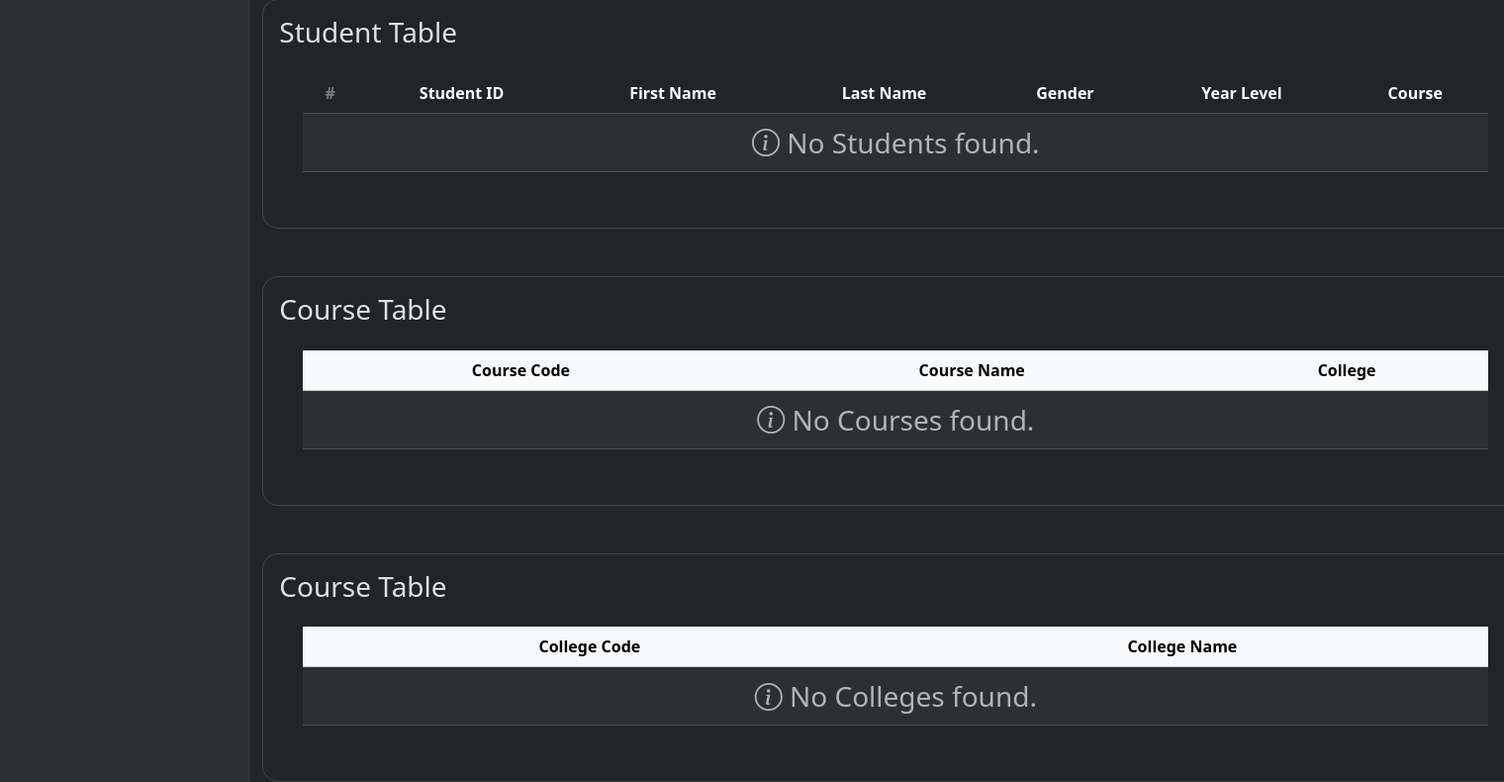
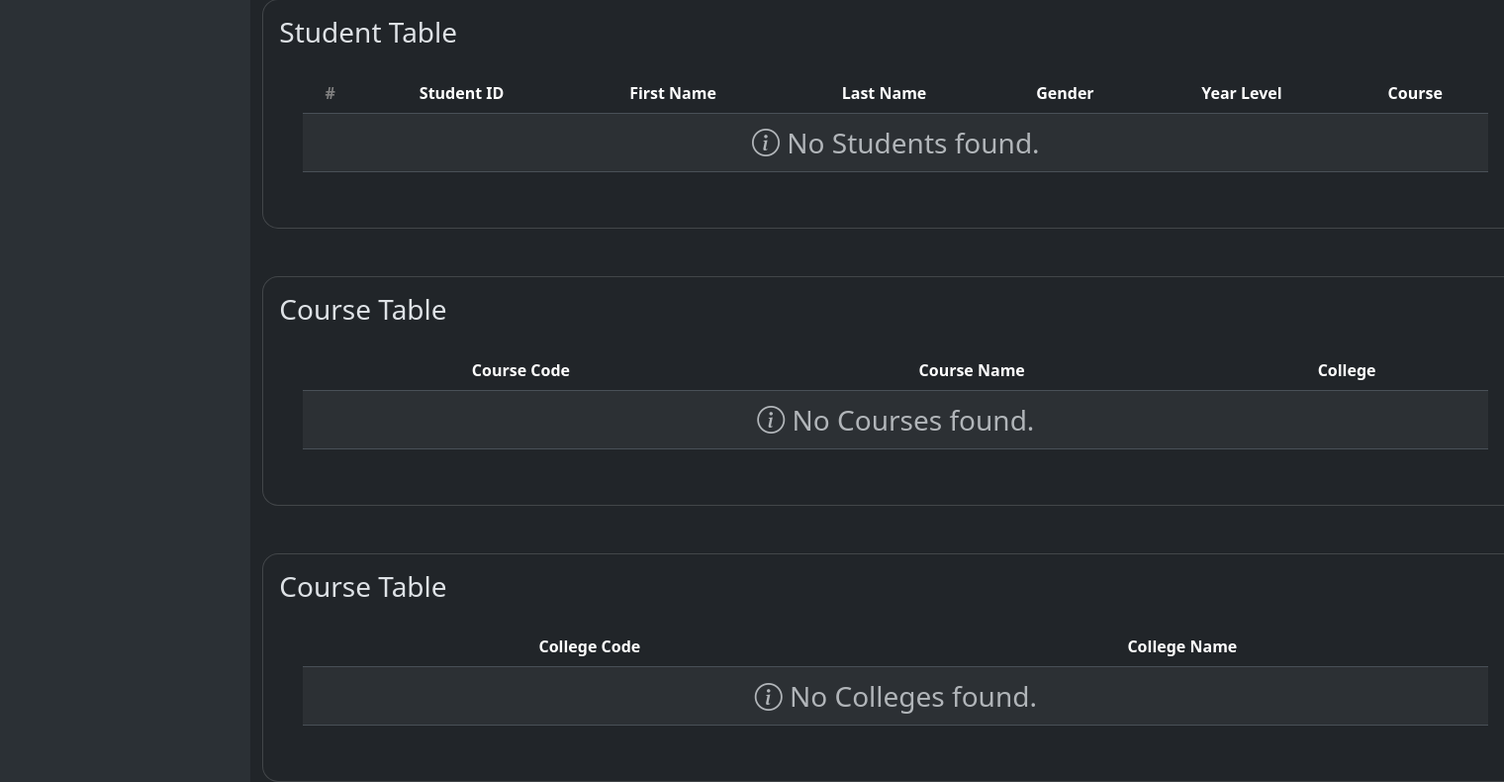
Before and after one commit to Ramski2/FlaskSSIS, a Flask app: page / in a window 1520 px wide. Shown: the part 534-1324 px from the top of the page at 99% size. Run offline with Flask 3, Linux system fonts and the light colour scheme; data that the repository does not hold is empty; some libraries are stand-ins or nearby versions.

Commit message:
final design changes

```diff
--- a/app/templates/index.html
+++ b/app/templates/index.html
@@ -85,7 +85,7 @@
             <h3 class="card-title">Course Table</h3>
             <div class="table-responsive table-container m-4 text-center" style="max-height: 400px;">
                 <table class="table table-striped table-hover" >
-                    <thead class="table-light">
+                    <thead>
                         <tr>
                             <th>Course Code</th>
                             <th>Course Name</th>
@@ -111,7 +111,7 @@
             <h3 class="card-title">Course Table</h3>
             <div class="table-responsive table-container m-4 text-center" style="max-height: 400px;">
                 <table class="table table-striped table-hover" >
-                    <thead class="table-light">
+                    <thead>
                         <tr>
                             <th>College Code</th>
                             <th>College Name</th>
```
